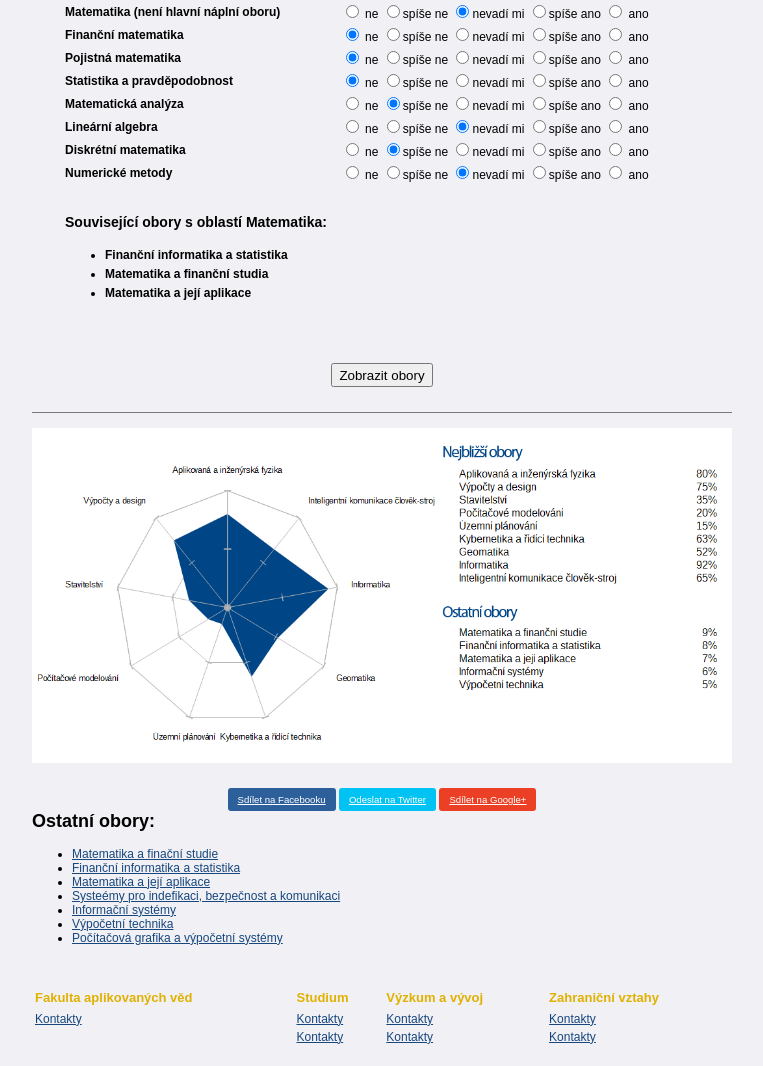
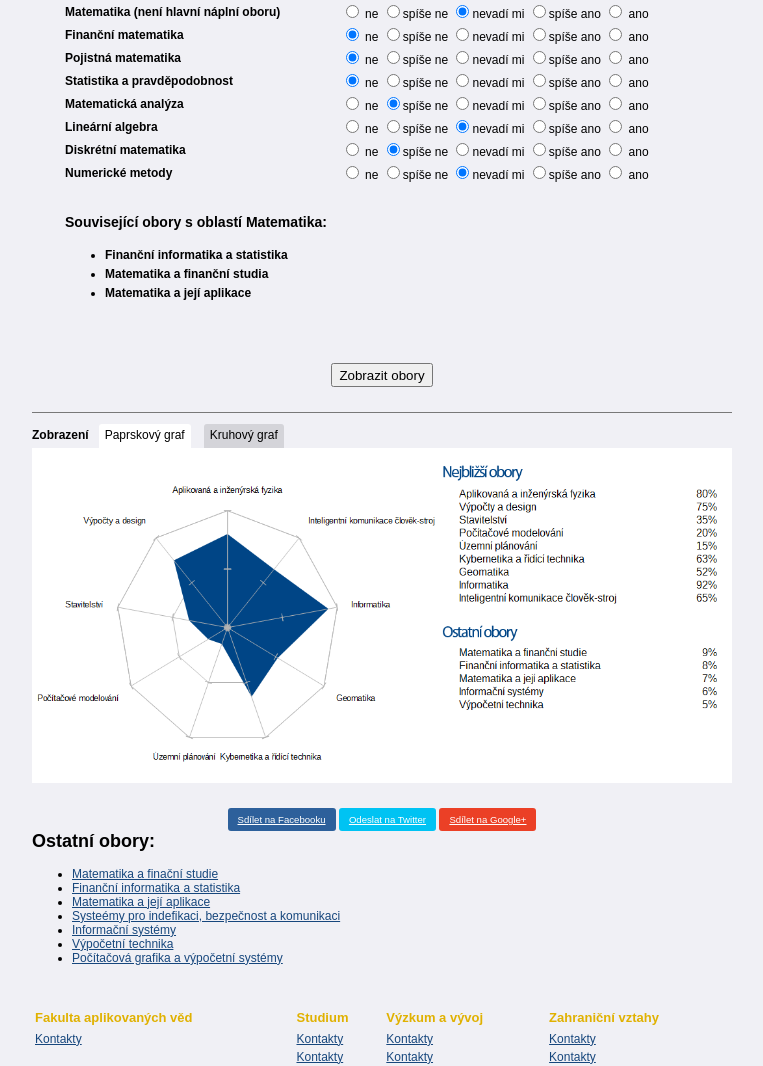
Before and after one commit to fcvp/ZSWI, a PHP site: page / in a window 1280 px wide. Shown: the part 802-1868 px from the top of the page, without its empty margins (258-1021 px from the left). Run offline with PHP 8.4, Linux system fonts and the light colour scheme.

Commit message:
prepinac grafu

```diff
--- a/WA/funkce.js
+++ b/WA/funkce.js
@@ -1,3 +1,22 @@
+
+$(document).ready(function()	{
+	$("#vizualizace .menu .graf").click(function()	{
+		if (!$(this).is(".actual"))	{
+			if ($(this).is(".kruhovy"))	{
+				$("#vizualizace .menu .graf").removeClass("actual");
+				$("#paprskovy").hide();
+				$("#kruhovy").show();
+				$(this).addClass("actual");
+			}
+			else	{
+				$("#vizualizace .menu .graf").removeClass("actual");
+				$("#kruhovy").hide();
+				$("#paprskovy").show();
+				$(this).addClass("actual");
+			}
+		}
+	});
+});
 
 function pridat_do_vyberu()	{
 	var hodnota = $("#zvolena_oblast").val();
--- a/WA/index.html
+++ b/WA/index.html
@@ -237,7 +237,11 @@
           </div>
 
           <div id="vizualizace">
-                <img src="graf_paprskovy.png" alt="graf" style="width:700px">
+          	<div class='menu'>
+          		<span class='bold'>Zobrazení</span><span class='graf paprskovy actual'>Paprskový graf</span><span class='graf kruhovy'>Kruhový graf</span>
+          	</div>
+                <img src="graf_paprskovy.png" id="paprskovy" alt="graf" style="width:700px" />
+								<img src="graf3.bmp" id="kruhovy" alt="graf" style="width:700px" />
           </div>
 					<div class="socialShare" >
              <a href="https://www.facebook.com/share.php" target="_blank" class="btn facebook">Sdílet na Facebooku</a>
--- a/WA/style.css
+++ b/WA/style.css
@@ -49,6 +49,10 @@ p	{line-height: 1.6;}
   	#oblasti	{}
 
   	#vizualizace	{float: left; width: 700px; text-align: center; padding: 15px 0 15px 0;}
+  		#vizualizace .menu	{float: left; width: 700px; text-align: left; height: 20px;}
+  			#vizualizace .menu .graf	{padding: 4px 6px 10px 6px; margin: 0 3px 0 10px; border-radius: 3px; background: #d4d4d9; cursor: pointer;}
+  				#vizualizace .menu .graf.actual	{background: #ffffff;}
+  		#kruhovy	{display: none;}
 
   	#page_content .socialShare	{float: left; width: 700px; text-align: center;}
 
```
Also changed, not shown: WA/graf3.bmp (added).
